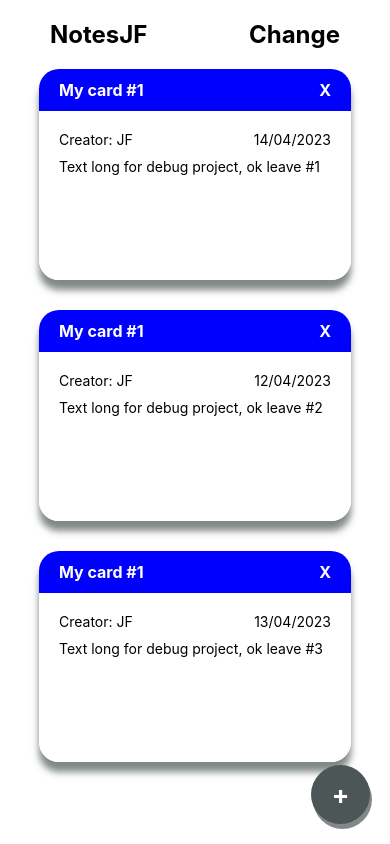
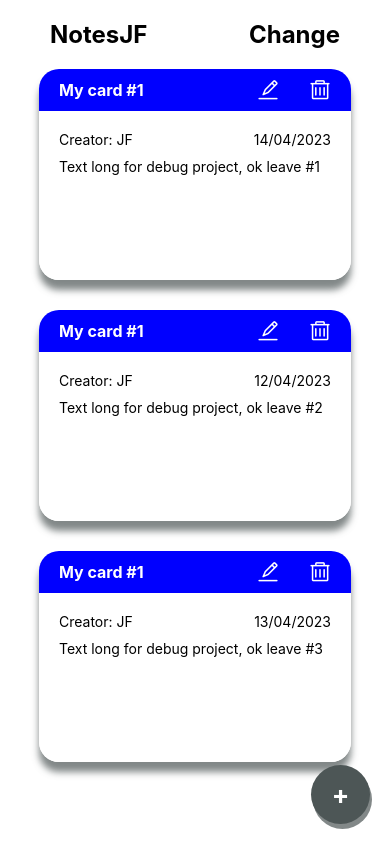
Before and after one commit to javier545dev/notes-jf, a React Native app: screen /Home in a window 390 px wide. Built offline with nearby package versions, Linux system fonts and the light colour scheme.

Commit message:
Card Component

```diff
--- a/src/components/Card.js
+++ b/src/components/Card.js
@@ -1,8 +1,13 @@
+import { useContext } from 'react'
 import { View, Text, TouchableOpacity, StyleSheet, useWindowDimensions } from 'react-native'
 import { useNavigation } from '@react-navigation/native'
+import { AntDesign } from '@expo/vector-icons'
+
 import { Colors, Size } from '../constant/Constant'
+import { NotesContext } from '../global/context/Context'
 
 export default function Card({ item }) {
+  const { modalVisible, setDeleteNote, setModalVisible, setModal } = useContext(NotesContext)
   const { width, height } = useWindowDimensions()
   const navigation = useNavigation()
 
@@ -10,8 +15,17 @@ export default function Card({ item }) {
     navigation.navigate('Detail', { item })
   }
 
+  const PressCard = ({ item }) => {
+    setModalVisible(!modalVisible)
+    setModal(item)
+  }
+
   return (
-    <TouchableOpacity key={item.id} onPress={() => Navigate({ item })} style={styles.container}>
+    <TouchableOpacity
+      key={item.id}
+      onPress={() => PressCard({ item })}
+      onLongPress={() => Navigate({ item })}
+      style={styles.container}>
       <View
         style={[
           styles.card,
@@ -23,9 +37,14 @@ export default function Card({ item }) {
         <View
           style={[styles.cardHeader, { backgroundColor: item.colorPriority, height: height / 20 }]}>
           <Text style={styles.cardHeaderTitle}>{item.title}</Text>
-          <TouchableOpacity>
-            <Text style={styles.cardHeaderTitle}>X</Text>
-          </TouchableOpacity>
+          <View style={{ flexDirection: 'row', gap: 30 }}>
+            <TouchableOpacity onPress={() => navigation.navigate('Edit', { item })}>
+              <AntDesign name="edit" size={22} color={Colors.white} />
+            </TouchableOpacity>
+            <TouchableOpacity onPress={() => setDeleteNote(item.id)}>
+              <AntDesign name="delete" size={22} color={Colors.white} />
+            </TouchableOpacity>
+          </View>
         </View>
         <View style={[styles.cardBody, { height: height / 5 }]}>
           <View style={styles.cardBodyContainer}>
```
